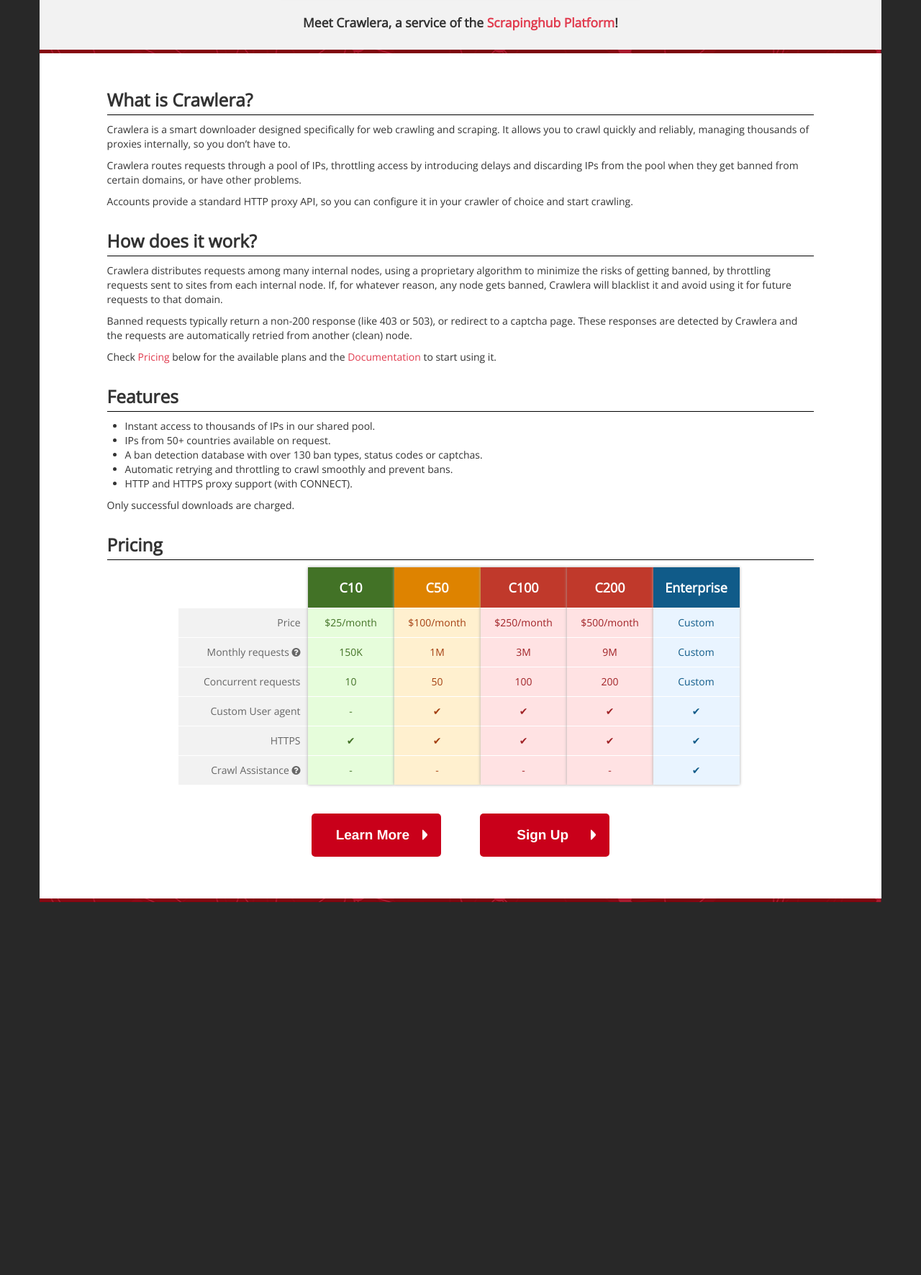
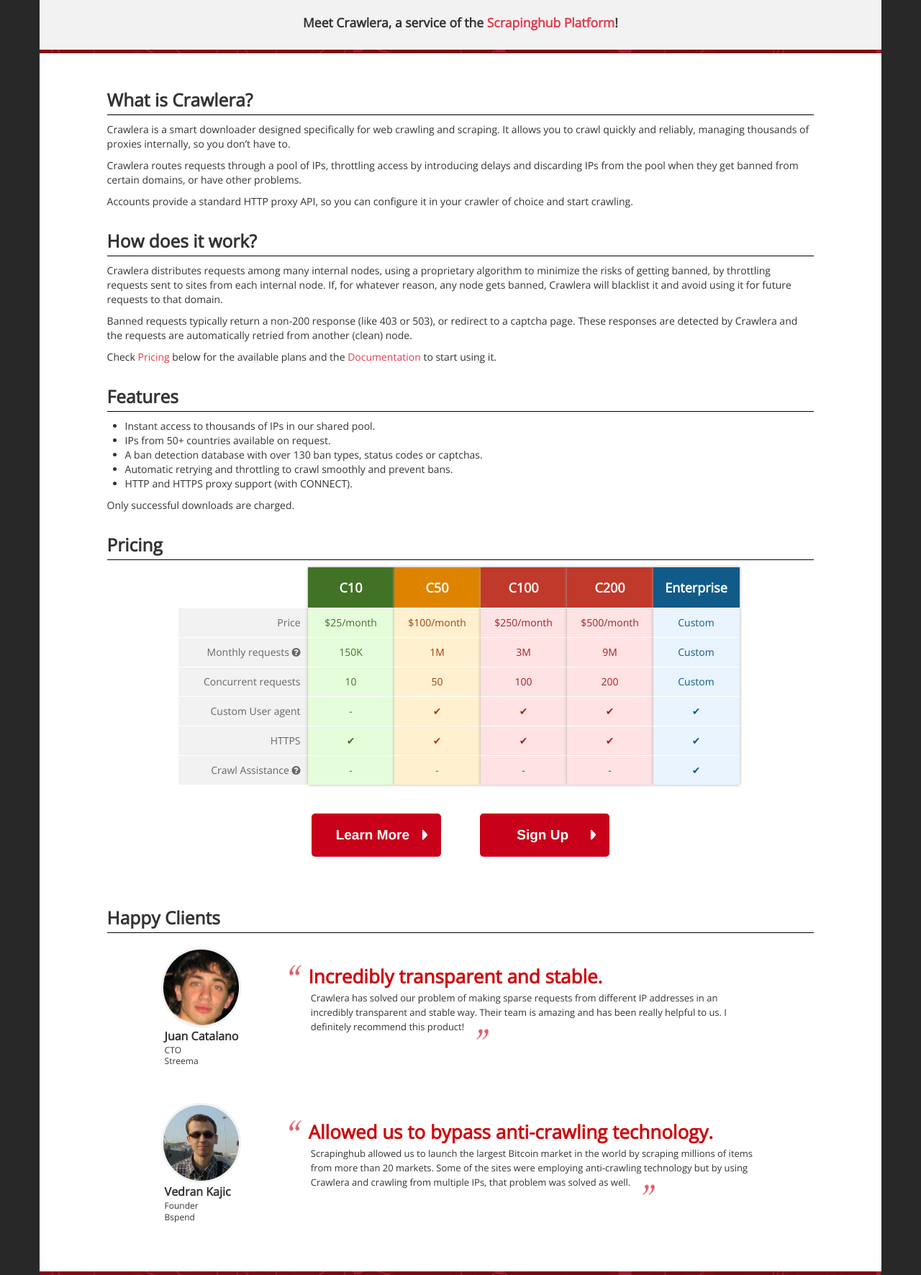
Before and after one commit to scrapinghub/crawlera.com, a Jekyll site: the page built from index.html, in a window 1280 px wide, cut to the strip 430-2201 px from the top of the page. Shown: the whole strip at 72% size. Built offline with Jekyll 4.4.1, drawn with Linux system fonts in a browser that asks for light colours; nearby versions of some CDN libraries; comment, search, counter and statistics services are not loaded; before the commit the page ends 1683 px from its top, so only the background shows below that.

Commit message:
add testimonials section

```diff
--- a/css/style.css
+++ b/css/style.css
@@ -424,3 +424,162 @@
     .button-divider {
         margin: 0px;
     }
+}
+
+/* Testimonials */
+
+#testimonials {
+    margin: 50px 75px;
+}
+
+#testimonials a, #testimonials a:hover {
+    color: #333333;
+    text-decoration: none;
+}
+
+.testimonial {
+    margin-top: 80px;
+}
+
+.testimonial:first-child {
+    margin-top: 20px;
+}
+
+.testimonial:after {
+    content: " ";
+    clear: both;
+    display: block;
+}
+
+#testimonials ul {
+    list-style-type: none;
+    margin: 0px;
+    padding: 0px;
+    padding-left: 5px;
+}
+
+#testimonials .customer-info {
+    float: left;
+    width: 120px;
+    text-align: left;
+    font-size: 12px;
+    margin-right: 65px;
+}
+
+#testimonials ul li {
+    padding: 0px;
+    margin: 0px;
+    line-height: 1.3em;
+}
+
+#testimonials .customer-name {
+    font-size: 16px;
+    font-weight: bold;
+    line-height: 1.5em;
+}
+
+#testimonials .picture img {
+    width: 105px;
+    height: 105px;
+    border-radius: 55px;
+    border: 3px solid #f2f2f2;
+    margin: 0 auto;
+    margin-top: -30px;
+}
+
+#testimonials .description {
+    text-align: left;
+    float: right;
+    width: 75%;
+}
+
+#testimonials .short-highlight {
+    font-size: 26px;
+    color: #cc0b0f;
+    font-weight: bold;
+}
+
+#testimonials .detailed-text {
+    font-size: 13px;
+}
+
+#testimonials .quote-marks {
+    width: 25px;
+    height: 25px;
+}
+
+#testimonials .quote-marks:first-child {
+    margin-top: -25px;
+    margin-left: -35px;
+}
+
+#testimonials .quote-marks:last-child {
+    margin-left: 10px;
+    margin-bottom: -20px;
+}
+
+@media (max-width: 1200px) {
+    #testimonials .customer-info {
+        float: none;
+        display: block;
+        text-align: left;
+        margin: 0px;
+        width: auto;
+    }
+
+    #testimonials .customer-signature {
+        padding: 0px;
+        font-style: italic;
+        font-size: 13px;
+    }
+
+    #testimonials .customer-name {
+        font-size: inherit;
+    }
+
+    #testimonials .picture img {
+        float: left;
+        margin-right: 20px;
+    }
+
+    .testimonial {
+        margin-top: 50px;
+    }
+
+    #testimonials .description {
+        float: none;
+        width: 100%;
+        padding-bottom: 10px;
+        margin-bottom: 25px;
+    }
+
+    #testimonials .short-highlight {
+        font-size: 18px;
+    }
+
+    #testimonials .detailed-text {
+        font-size: 15px;
+    }
+
+    #testimonials .quote-marks:first-child,
+    #testimonials .quote-marks:last-child {
+        width: 15px;
+        height: 15px;
+    }
+
+    #testimonials .quote-marks:first-child {
+        margin-top: -15px;
+        margin-left: -20px;
+    }
+
+    #testimonials .quote-marks:last-child {
+        margin-bottom: -15px;
+        margin-left: 0px;
+    }
+}
+
+@media (max-width: 767px) {
+    #testimonials {
+        padding: 0px 25px;
+    }
+}
--- a/index.html
+++ b/index.html
@@ -157,7 +157,57 @@
       <br />
       <br />
     </div>
-  </div>
+
+    <h3>Happy Clients</h3>
+    <div id="testimonials">
+        <div class="testimonial">
+            <div class="description">
+                <p class="short-highlight">
+                    <img class="quote-marks" src="/images/quotes.png">
+                    <span>Incredibly transparent and stable.</span>
+                </p>
+                <p class="detailed-text">
+                    <span>Crawlera has solved our problem of making sparse requests from different IP addresses in an incredibly transparent and stable way. Their team is amazing and has been really helpful to us. I definitely recommend this product!</span>
+                    <img class="quote-marks" src="/images/quotes-end.png">
+                </p>
+            </div>
+            <div class="customer-info">
+                <div class="picture">
+                    <a href="https://www.linkedin.com/in/juancatalano"><img src="/images/testimonials/juanc.jpg"></a>
+                </div>
+                <ul class="customer-signature">
+                    <li class="customer-name"><a href="https://www.linkedin.com/in/juancatalano">Juan Catalano</a></li>
+                    <li>CTO</li>
+                    <li>Streema</li>
+                </ul>
+            </div>
+        </div>
+
+        <div class="testimonial">
+            <div class="description">
+                <p class="short-highlight">
+                    <img class="quote-marks" src="/images/quotes.png">
+                    <span>Allowed us to bypass anti-crawling technology.</span>
+                </p>
+                <p class="detailed-text">
+                    <span>Scrapinghub allowed us to launch the largest Bitcoin market in the world by scraping millions of items from more than 20 markets. Some of the sites were employing anti-crawling technology but by using Crawlera and crawling from multiple IPs, that problem was solved as well.</span>
+                    <img class="quote-marks" src="/images/quotes-end.png">
+                </p>
+            </div>
+            <div class="customer-info">
+                <div class="picture">
+                    <img src="/images/testimonials/vedran-kajic.jpg">
+                </div>
+                <ul class="customer-signature">
+                    <li class="customer-name">Vedran Kajic</li>
+                    <li>Founder</li>
+                    <li>Bspend</li>
+                </ul>
+            </div>
+        </div>
+    </div>
+
+</div>
 
 <script>
     $(function () {
```
Also changed, not shown: images/quotes-end.png (added), images/quotes.png (added), images/testimonials/juanc.jpg (added), images/testimonials/vedran-kajic.jpg (added).
